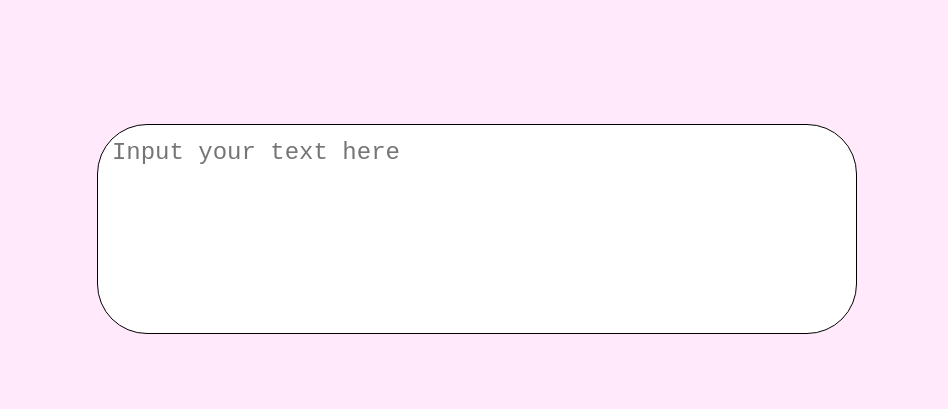
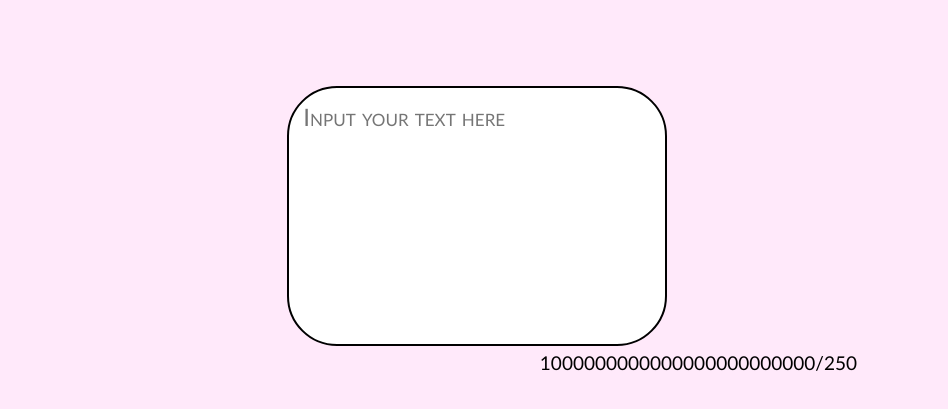
Before and after one commit to edksen/RestrictedTextView, a plain HTML site: page index.html in a window 1280 px wide. Shown: the part 257-666 px from the top of the page, without its empty margins (163-1111 px from the left). Drawn offline with Linux system fonts and the light colour scheme.

Commit message:
change textarea size, add character counter label and add variables to change colors for invalid input

```diff
--- a/index.html
+++ b/index.html
@@ -6,8 +6,9 @@
     </head>
     <body>
         <h1 class="mainPageText center">Type Your Text Here!</h1>
-        <div class="center">
-            <textarea class="textInputField" placeholder="Input your text here"></textarea>
+        <div class="center" style="flex-direction: column;">
+            <textarea id="main_input_field" class="textInputField mainPageText" placeholder="Input your text here"></textarea>
+            <label class="characterCounter mainPageText">1000000000000000000000000/250</label>
         </div>
     </body>
 </html>
--- a/styles/main_style.css
+++ b/styles/main_style.css
@@ -1,3 +1,13 @@
+:root {
+  --text-color: black;
+  --border-color: black;
+}
+
+.invalidInput {
+  --text-color: red;
+  --border-color: red;
+}
+
 body {
     background-color:rgb(255, 233, 250);
 }
@@ -23,15 +33,28 @@ h1.mainPageText {
 }
 
 textarea.textInputField {
-  height: 210px;
-  width: 760px;
-  margin-top: 5%;
+  height: 260px;
+  width: 30%;
+  margin-top: 2%;
   border-radius: 50px;
   box-sizing: border-box;
-  border: 1px solid black;
+  border: 2px solid var(--border-color);
+  color: var(--text-color);
   background-color: #ffffff;
   resize: none;
   font-size: 24px;
   text-align: left;
   padding: 1.1%;
 }
+
+textarea.textInputField:focus {
+  outline-color: var(--border-color);
+}
+
+label.characterCounter {
+  width: 760px;
+  margin-top: 5px;
+  font-size: 19px;
+  text-align: right;
+  color: var(--text-color);
+}
```
